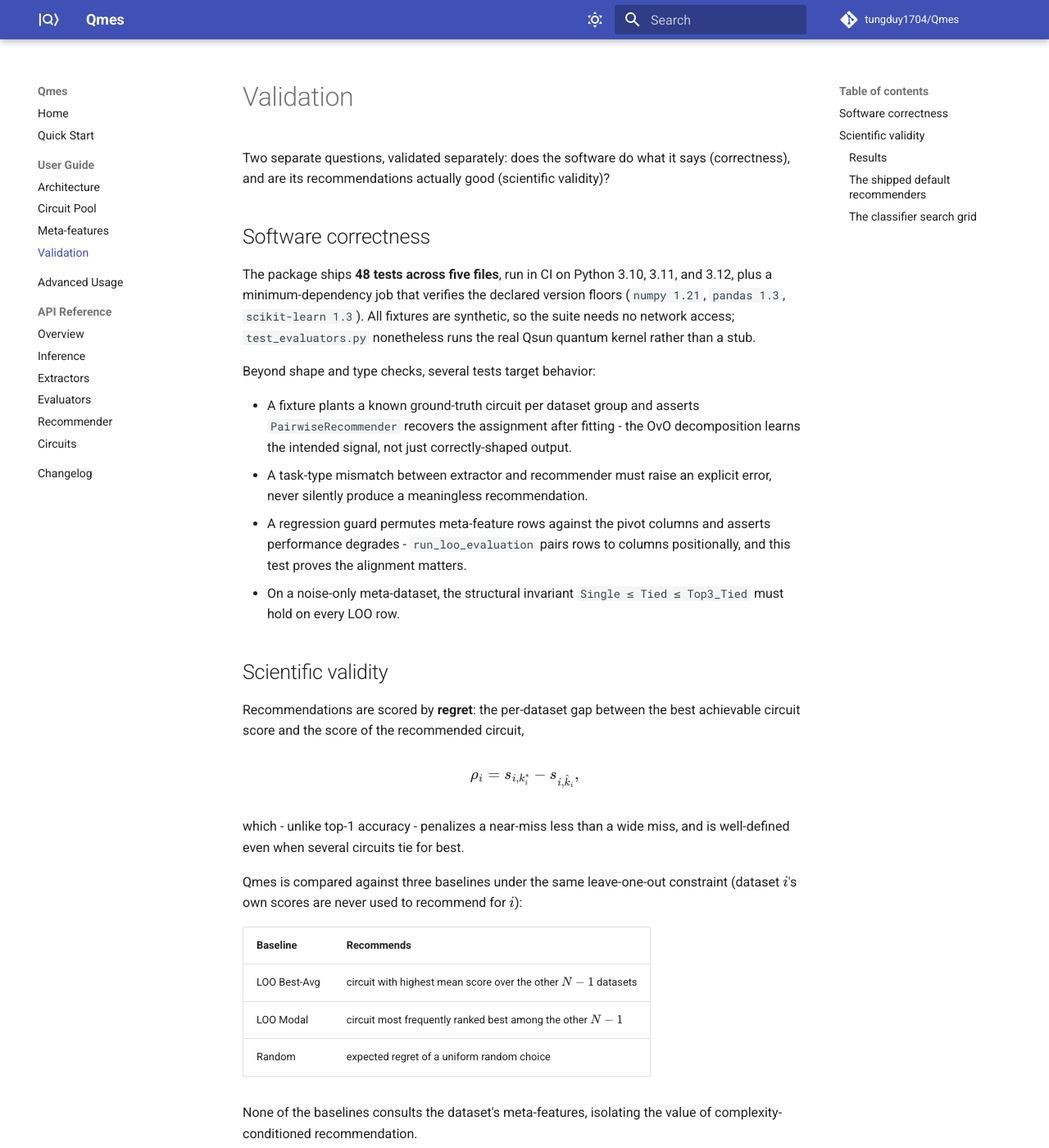
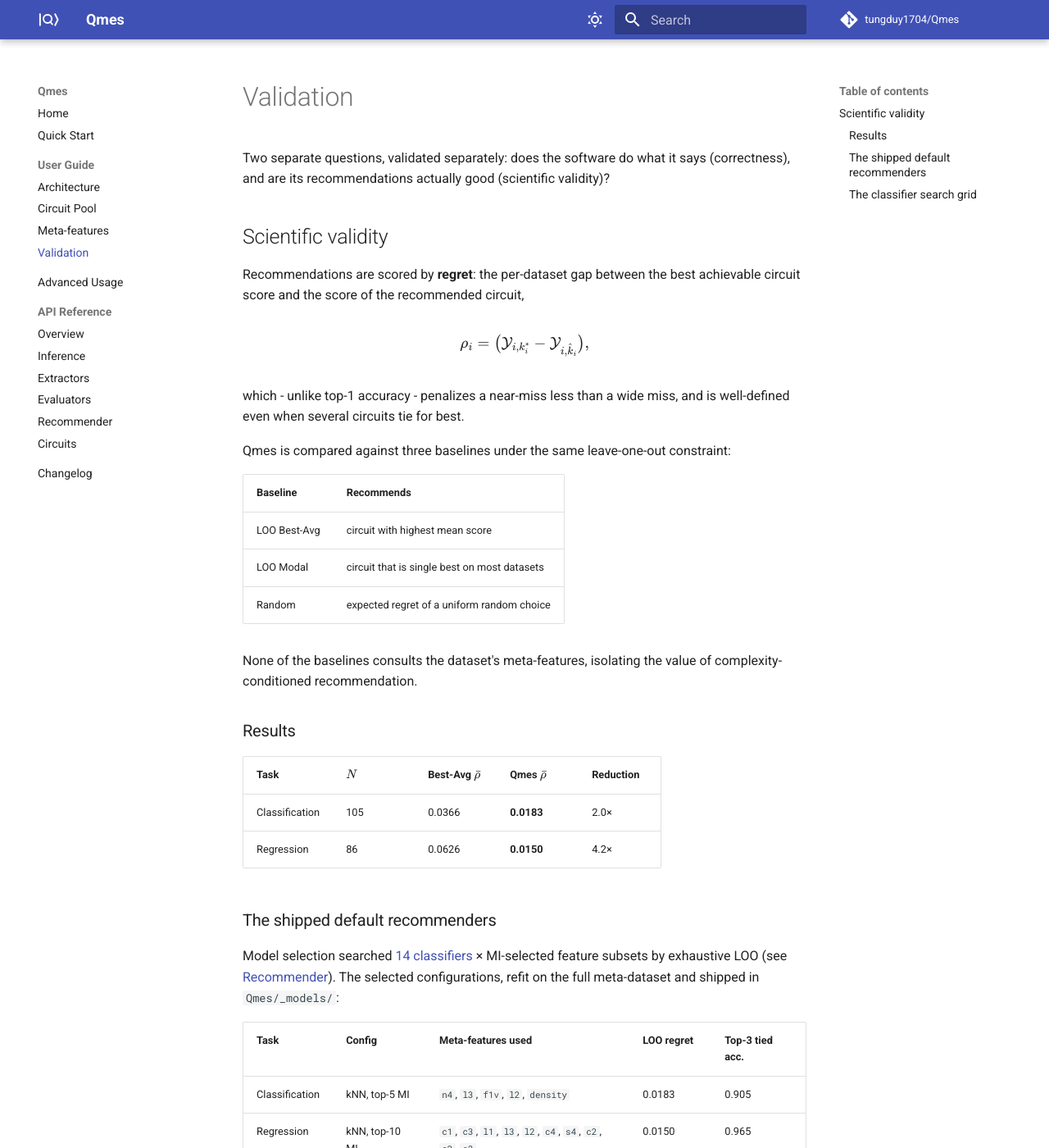
Before and after one commit to tungduy1704/Qmes, an MkDocs documentation site: the page built from docs/validation.md, in a window 1280 px wide and 1400 px high. Shown: the whole window at 82% size. Built offline with MkDocs 1.6.1 and Material for MkDocs 9.7.7, drawn with Linux system fonts in a browser that asks for light colours; comment, search, counter and statistics services are not loaded; some of the changed text lies outside the part shown.

Commit message:
Trim docs to two-stage framing and shorten validation section

```diff
--- a/docs/validation.md
+++ b/docs/validation.md
@@ -3,29 +3,6 @@
 Two separate questions, validated separately: does the software do what it
 says (correctness), and are its recommendations actually good (scientific
 validity)?
-
-## Software correctness
-
-The package ships **48 tests across five files**, run in CI on Python 3.10,
-3.11, and 3.12, plus a minimum-dependency job that verifies the declared
-version floors (`numpy 1.21`, `pandas 1.3`, `scikit-learn 1.3`). All
-fixtures are synthetic, so the suite needs no network access;
-`test_evaluators.py` nonetheless runs the real Qsun quantum kernel rather
-than a stub.
-
-Beyond shape and type checks, several tests target behavior:
-
-- A fixture plants a known ground-truth circuit per dataset group and
-  asserts `PairwiseRecommender` recovers the assignment after fitting -
-  the OvO decomposition learns the intended signal, not just
-  correctly-shaped output.
-- A task-type mismatch between extractor and recommender must raise an
-  explicit error, never silently produce a meaningless recommendation.
-- A regression guard permutes meta-feature rows against the pivot columns
-  and asserts performance degrades - `run_loo_evaluation` pairs rows to
-  columns positionally, and this test proves the alignment matters.
-- On a noise-only meta-dataset, the structural invariant
-  `Single ≤ Tied ≤ Top3_Tied` must hold on every LOO row.
 
 ## Scientific validity
 
@@ -33,19 +10,19 @@ Recommendations are scored by **regret**: the per-dataset gap between the
 best achievable circuit score and the score of the recommended circuit,
 
 $$
-\rho_i = s_{i,k^*_i} - s_{i,\hat{k}_i},
+\rho_i = \bigl(\mathcal{Y}_{i,k^*_i} - \mathcal{Y}_{i,\hat{k}_i}\bigr),
 $$
 
 which - unlike top-1 accuracy - penalizes a near-miss less than a wide
 miss, and is well-defined even when several circuits tie for best.
 
 Qmes is compared against three baselines under the same leave-one-out
-constraint (dataset $i$'s own scores are never used to recommend for $i$):
+constraint:
 
 | Baseline | Recommends |
 |---|---|
-| LOO Best-Avg | circuit with highest mean score over the other $N-1$ datasets |
-| LOO Modal | circuit most frequently ranked best among the other $N-1$ |
+| LOO Best-Avg | circuit with highest mean score |
+| LOO Modal | circuit that is single best on most datasets |
 | Random | expected regret of a uniform random choice |
 
 None of the baselines consults the dataset's meta-features, isolating the
@@ -58,12 +35,6 @@ value of complexity-conditioned recommendation.
 | Classification | 105 | 0.0366 | **0.0183** | 2.0× |
 | Regression | 86 | 0.0626 | **0.0150** | 4.2× |
 
-For regression, LOO Modal is the tighter baseline ($\bar\rho = 0.0570$);
-against it Qmes's reduction is still 3.8×. A paired Wilcoxon signed-rank
-test on per-dataset regret differences confirms the improvement is
-systematic rather than driven by a few favorable datasets
-($p < 10^{-4}$ for both tasks).
-
 ### The shipped default recommenders
 
 Model selection searched [14 classifiers](#the-classifier-search-grid) ×
@@ -75,10 +46,6 @@ the full meta-dataset and shipped in `Qmes/_models/`:
 |---|---|---|---|---|
 | Classification | kNN, top-5 MI | `n4`, `l3`, `f1v`, `l2`, `density` | 0.0183 | 0.905 |
 | Regression | kNN, top-10 MI | `c1`, `c3`, `l1`, `l3`, `l2`, `c4`, `s4`, `c2`, `s2`, `s3` | 0.0150 | 0.965 |
-
-For classification, kNN top-10 achieved marginally lower regret (0.0165)
-but substantially lower top-3 tied accuracy (0.848 vs 0.905), so top-5 was
-selected. See [Meta-features](meta_features.md) for what each measure is.
 
 ### The classifier search grid
 
```
Also changed, not shown: docs/api/index.md (+2 -6 lines), docs/architecture.md (+8 -15 lines), docs/index.md (+5 -14 lines).
